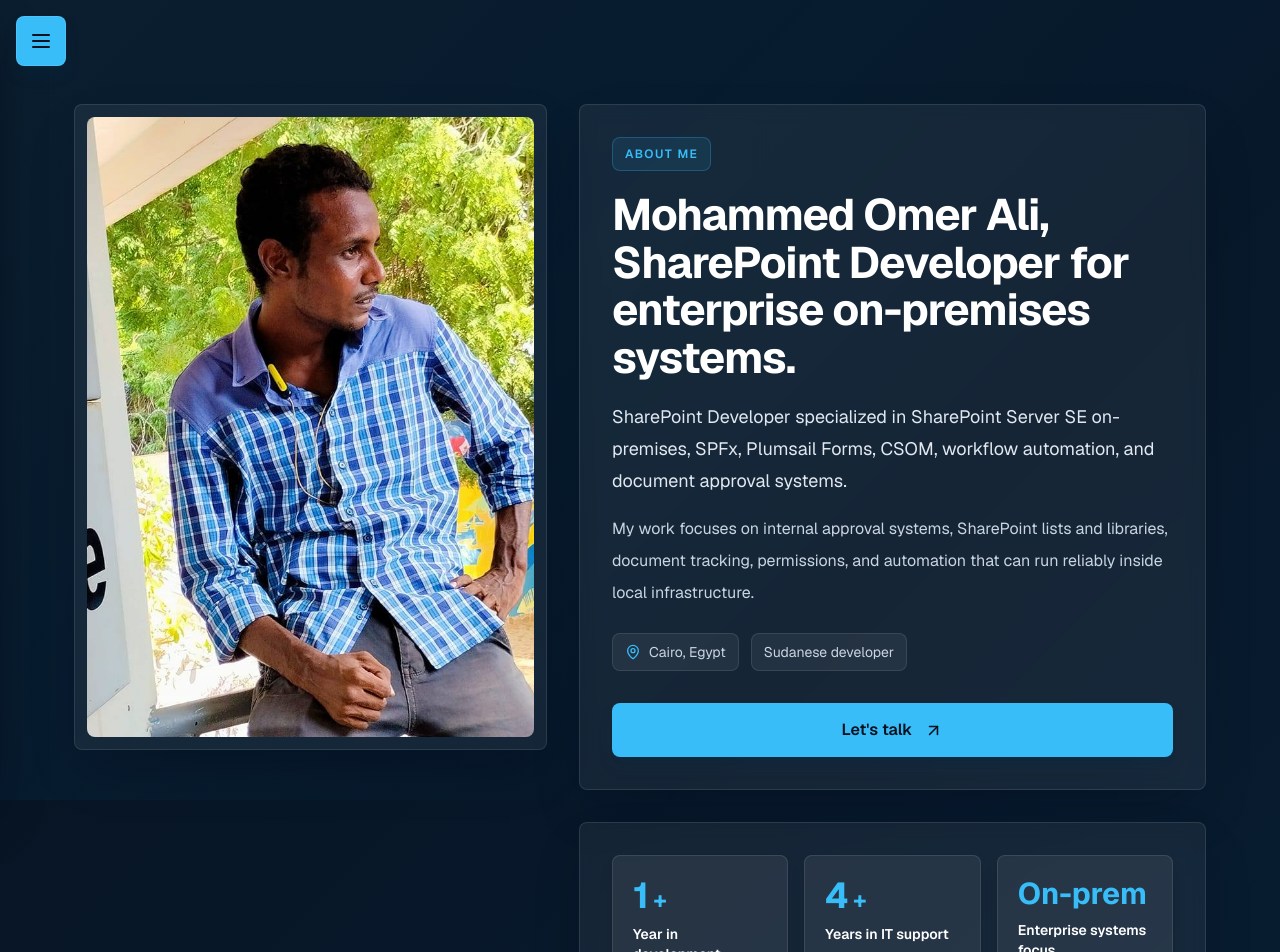
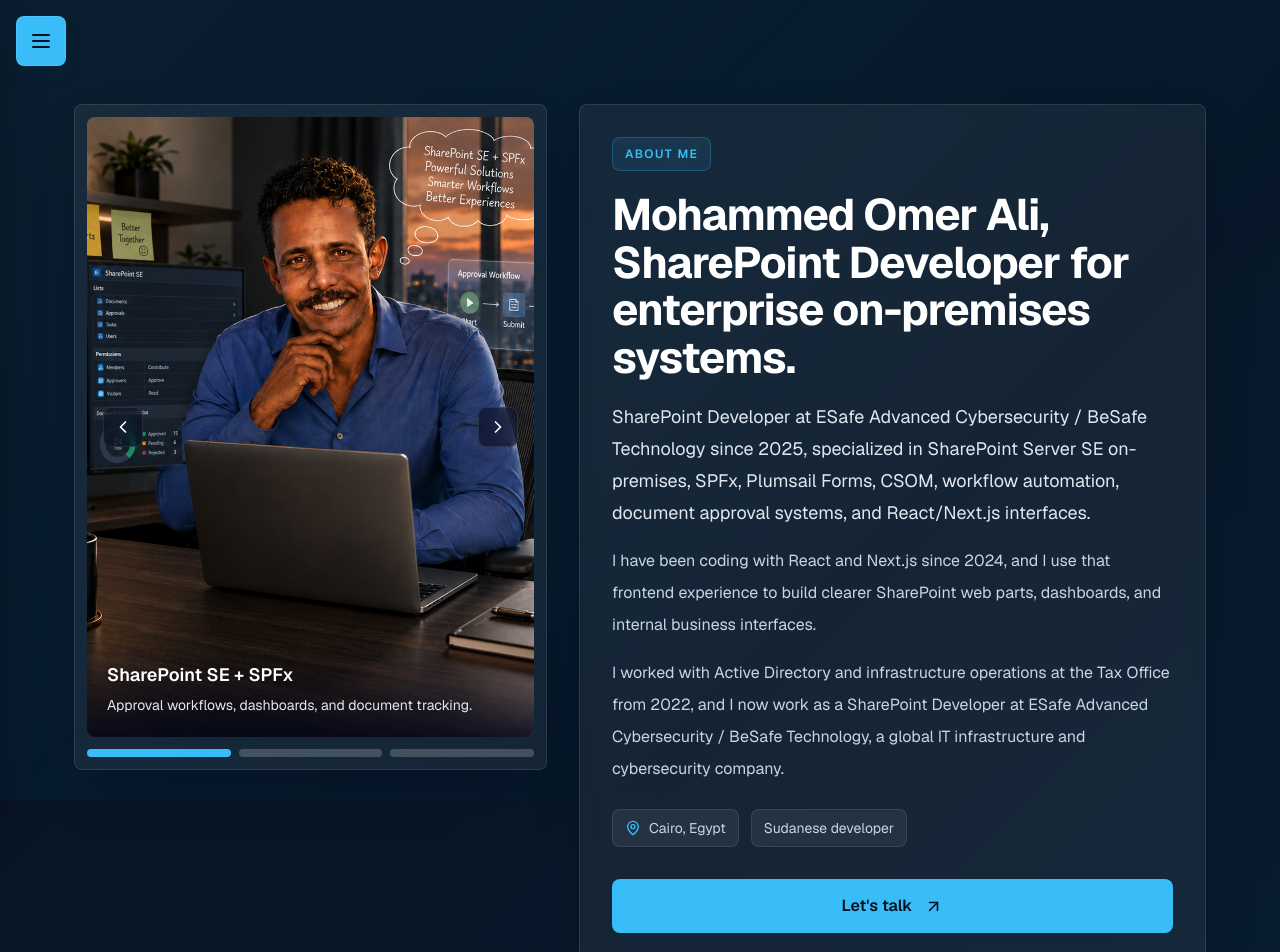
Before and after one commit to mohomer512/mohportfolio, a Next.js app: page /about in a window 1280 px wide. Shown: the top 952 px of the page. Built offline with nearby package versions, Linux system fonts and the light colour scheme.

Commit message:
Update experience and add about image slider

```diff
--- a/app/about/page.tsx
+++ b/app/about/page.tsx
@@ -1,16 +1,15 @@
 "use client";
 
 import React from "react";
-import Image from "next/image";
 import Link from "next/link";
 import { motion } from "framer-motion";
 import { ArrowUpRight, MapPin } from "lucide-react";
+import AboutPhotoSlider from "@/components/AboutPhotoSlider";
 import Info from "@/components/Info";
 import Journey from "@/components/Journey";
 import Skills from "@/components/Skills";
 import Stats from "@/components/Stats";
 import WhatIBuild from "@/components/WhatIBuild";
-import aboutImg from "@/public/assets/about.jpg";
 import { profileSummary } from "@/lib/profile-data";
 
 const About = () => {
@@ -29,18 +28,7 @@
       className="mx-auto mt-20 grid w-full gap-8 pb-16 xl:grid-cols-[0.86fr_1.14fr]"
     >
       <aside className="xl:sticky xl:top-8 xl:self-start">
-        <div className="overflow-hidden rounded-lg border border-white/10 bg-white/[0.06] p-3 shadow-2xl shadow-slate-950/30">
-          <div className="relative h-[360px] overflow-hidden rounded-lg sm:h-[460px] xl:h-[620px]">
-            <Image
-              src={aboutImg}
-              alt="Mohammed Omer Ali"
-              fill
-              sizes="(min-width: 1280px) 420px, 100vw"
-              className="object-cover object-center"
-              priority
-            />
-          </div>
-        </div>
+        <AboutPhotoSlider />
       </aside>
 
       <div className="space-y-8">
@@ -51,8 +39,13 @@
           </h1>
           <p className="mt-5 text-lg leading-8 text-slate-200">{profileSummary}</p>
           <p className="mt-4 leading-8 text-slate-300">
-            My work focuses on internal approval systems, SharePoint lists and libraries, document
-            tracking, permissions, and automation that can run reliably inside local infrastructure.
+            I have been coding with React and Next.js since 2024, and I use that frontend experience
+            to build clearer SharePoint web parts, dashboards, and internal business interfaces.
+          </p>
+          <p className="mt-4 leading-8 text-slate-300">
+            I worked with Active Directory and infrastructure operations at the Tax Office from 2022,
+            and I now work as a SharePoint Developer at ESafe Advanced Cybersecurity / BeSafe
+            Technology, a global IT infrastructure and cybersecurity company.
           </p>
 
           <div className="mt-6 flex flex-wrap items-center gap-3 text-sm text-slate-300">
--- /dev/null
+++ b/components/AboutPhotoSlider.tsx
@@ -0,0 +1,92 @@
+"use client";
+
+import Image from "next/image";
+import { ChevronLeft, ChevronRight } from "lucide-react";
+import { useState } from "react";
+
+const slides = [
+  {
+    src: "/assets/about-sharepoint-workflow.png",
+    alt: "Mohammed Omer Ali working with SharePoint approval workflow systems",
+    title: "SharePoint SE + SPFx",
+    caption: "Approval workflows, dashboards, and document tracking.",
+  },
+  {
+    src: "/assets/about-dev-erp.png",
+    alt: "Mohammed Omer Ali developer illustration with SharePoint, Plumsail, Next.js, and ERP tools",
+    title: "React, Next.js & ERP",
+    caption: "Frontend development, Odoo knowledge, and on-premises systems.",
+  },
+  {
+    src: "/assets/about.jpg",
+    alt: "Mohammed Omer Ali profile photo",
+    title: "Enterprise Support",
+    caption: "Active Directory, Windows Server, infrastructure, and IT operations.",
+  },
+];
+
+const AboutPhotoSlider = () => {
+  const [activeIndex, setActiveIndex] = useState(0);
+  const activeSlide = slides[activeIndex];
+
+  const goToPrevious = () => {
+    setActiveIndex((current) => (current === 0 ? slides.length - 1 : current - 1));
+  };
+
+  const goToNext = () => {
+    setActiveIndex((current) => (current === slides.length - 1 ? 0 : current + 1));
+  };
+
+  return (
+    <div className="overflow-hidden rounded-lg border border-white/10 bg-white/[0.06] p-3 shadow-2xl shadow-slate-950/30">
+      <div className="relative h-[360px] overflow-hidden rounded-lg sm:h-[460px] xl:h-[620px]">
+        <Image
+          key={activeSlide.src}
+          src={activeSlide.src}
+          alt={activeSlide.alt}
+          fill
+          sizes="(min-width: 1280px) 420px, 100vw"
+          className="object-cover object-center transition-opacity duration-500"
+          priority
+        />
+        <div className="absolute inset-x-0 bottom-0 bg-gradient-to-t from-slate-950/85 via-slate-950/40 to-transparent p-5">
+          <p className="text-lg font-semibold text-white">{activeSlide.title}</p>
+          <p className="mt-1 text-sm leading-6 text-slate-200">{activeSlide.caption}</p>
+        </div>
+
+        <button
+          type="button"
+          onClick={goToPrevious}
+          aria-label="Previous image"
+          className="absolute left-4 top-1/2 flex h-10 w-10 -translate-y-1/2 items-center justify-center rounded-lg border border-white/10 bg-slate-950/55 text-white backdrop-blur transition-colors hover:bg-accent hover:text-primary"
+        >
+          <ChevronLeft size={20} />
+        </button>
+        <button
+          type="button"
+          onClick={goToNext}
+          aria-label="Next image"
+          className="absolute right-4 top-1/2 flex h-10 w-10 -translate-y-1/2 items-center justify-center rounded-lg border border-white/10 bg-slate-950/55 text-white backdrop-blur transition-colors hover:bg-accent hover:text-primary"
+        >
+          <ChevronRight size={20} />
+        </button>
+      </div>
+
+      <div className="mt-3 grid grid-cols-3 gap-2">
+        {slides.map((slide, index) => (
+          <button
+            key={slide.src}
+            type="button"
+            onClick={() => setActiveIndex(index)}
+            aria-label={`Show ${slide.title}`}
+            className={`h-2 rounded-full transition-all ${
+              index === activeIndex ? "bg-accent" : "bg-white/20 hover:bg-white/40"
+            }`}
+          />
+        ))}
+      </div>
+    </div>
+  );
+};
+
+export default AboutPhotoSlider;
--- a/components/Hero.tsx
+++ b/components/Hero.tsx
@@ -52,6 +52,8 @@
                   "SharePoint Server SE",
                   1800,
                   "SPFx Web Parts",
+                  1800,
+                  "React & Next.js Interfaces",
                   1800,
                   "Workflow Automation",
                   1800,
--- a/components/Journey.tsx
+++ b/components/Journey.tsx
@@ -2,7 +2,7 @@
 
 import React from "react";
 import { motion } from "framer-motion";
-import { BriefcaseBusiness, GraduationCap, ServerCog } from "lucide-react";
+import { BriefcaseBusiness, Code2, GraduationCap, ServerCog } from "lucide-react";
 
 interface TimelineItem {
   icon: React.ReactNode;
@@ -15,11 +15,19 @@
 const journeyData: TimelineItem[] = [
   {
     icon: <ServerCog className="h-5 w-5 text-accent" />,
-    title: "SharePoint & Workflow Developer",
-    organization: "Freelance / project work",
+    title: "SharePoint Developer",
+    organization: "ESafe Advanced Cybersecurity / BeSafe Technology",
+    date: "2025 - Present",
+    description:
+      "Working on SharePoint Server SE on-premises solutions, SPFx web parts, Plumsail Forms, CSOM, approval workflows, and document tracking for enterprise environments.",
+  },
+  {
+    icon: <Code2 className="h-5 w-5 text-accent" />,
+    title: "React & Next.js Developer",
+    organization: "Frontend and SharePoint interface development",
     date: "2024 - Present",
     description:
-      "Building SharePoint Server SE on-premises solutions with SPFx, Plumsail Forms, CSOM, approval workflows, and document tracking.",
+      "Coding with React and Next.js to build modern web interfaces, SharePoint dashboards, and internal business tools.",
   },
   {
     icon: <BriefcaseBusiness className="h-5 w-5 text-accent" />,
@@ -27,7 +35,7 @@
     organization: "Tax Office, Khartoum, Sudan",
     date: "2022 - 2024",
     description:
-      "Supported users, hardware, CCTV, networking, UPS, firewall, server troubleshooting, and Windows-based infrastructure operations.",
+      "Worked with Active Directory, users, hardware, CCTV, networking, UPS, firewall, server troubleshooting, and Windows-based infrastructure operations.",
   },
   {
     icon: <GraduationCap className="h-5 w-5 text-accent" />,
--- a/components/Stats.tsx
+++ b/components/Stats.tsx
@@ -8,26 +8,26 @@
       <div className="grid gap-4 sm:grid-cols-3">
         <div className="card-surface p-5">
           <div className="flex items-end gap-1 text-4xl font-bold text-accent">
-            <CountUp end={1} duration={2.2} delay={0.2} />
-            <span className="text-2xl">+</span>
+            <span className="text-2xl">Since</span>
+            <CountUp end={2024} duration={2.2} delay={0.2} />
           </div>
-          <p className="mt-2 text-sm font-semibold text-white">Year in development</p>
-          <p className="mt-1 text-xs leading-5 text-slate-400">SharePoint, frontend, and automation.</p>
+          <p className="mt-2 text-sm font-semibold text-white">React & Next.js coding</p>
+          <p className="mt-1 text-xs leading-5 text-slate-400">Frontend interfaces, dashboards, and web parts.</p>
         </div>
 
         <div className="card-surface p-5">
           <div className="flex items-end gap-1 text-4xl font-bold text-accent">
-            <CountUp end={4} duration={2.2} delay={0.2} />
-            <span className="text-2xl">+</span>
+            <span className="text-2xl">Since</span>
+            <CountUp end={2022} duration={2.2} delay={0.2} />
           </div>
-          <p className="mt-2 text-sm font-semibold text-white">Years in IT support</p>
-          <p className="mt-1 text-xs leading-5 text-slate-400">Servers, networks, hardware, and users.</p>
+          <p className="mt-2 text-sm font-semibold text-white">Active Directory & IT support</p>
+          <p className="mt-1 text-xs leading-5 text-slate-400">Tax Office infrastructure and support work.</p>
         </div>
 
         <div className="card-surface p-5">
-          <p className="text-3xl font-bold text-accent">On-prem</p>
-          <p className="mt-2 text-sm font-semibold text-white">Enterprise systems focus</p>
-          <p className="mt-1 text-xs leading-5 text-slate-400">SharePoint SE, Windows Server, SQL Server.</p>
+          <p className="text-3xl font-bold text-accent">2025</p>
+          <p className="mt-2 text-sm font-semibold text-white">ESafe / BeSafe SharePoint Developer</p>
+          <p className="mt-1 text-xs leading-5 text-slate-400">Enterprise on-premises workflow systems.</p>
         </div>
       </div>
     </section>
--- a/lib/profile-data.ts
+++ b/lib/profile-data.ts
@@ -1,11 +1,12 @@
 export const profileSummary =
-  "SharePoint Developer specialized in SharePoint Server SE on-premises, SPFx, Plumsail Forms, CSOM, workflow automation, and document approval systems.";
+  "SharePoint Developer at ESafe Advanced Cybersecurity / BeSafe Technology since 2025, specialized in SharePoint Server SE on-premises, SPFx, Plumsail Forms, CSOM, workflow automation, document approval systems, and React/Next.js interfaces.";
 
 export const heroHighlights = [
   "SharePoint Server SE on-premises",
   "SPFx web parts",
+  "React & Next.js since 2024",
   "Document approval automation",
-  "Enterprise workflow support",
+  "Active Directory & on-prem infrastructure",
 ];
 
 export const skillGroups = [
@@ -36,13 +37,13 @@
   {
     title: "Frontend Development",
     summary:
-      "Modern interfaces for SharePoint dashboards, web parts, and internal tools.",
-    skills: ["React", "TypeScript", "JavaScript", "HTML", "CSS"],
+      "Modern interfaces for SharePoint dashboards, web parts, and internal tools, with React and Next.js experience since 2024.",
+    skills: ["React", "Next.js", "TypeScript", "JavaScript", "HTML", "CSS"],
   },
   {
     title: "Server & Infrastructure",
     summary:
-      "Practical support for the Windows-based environments behind on-premises systems.",
+      "Practical support for the Windows-based environments behind on-premises systems, including Active Directory work since 2022.",
     skills: [
       "Active Directory",
       "Windows Server",
@@ -54,8 +55,8 @@
   {
     title: "Business Systems / ERP",
     summary:
-      "Automation and integration basics for business applications and operational data.",
-    skills: ["Odoo ERP automation and integration basics"],
+      "Automation and integration knowledge for business applications and operational data.",
+    skills: ["Odoo ERP knowledge", "Odoo ERP automation and integration basics"],
   },
 ];
 
```
Also changed, not shown: app/services/page.tsx (+9 -3 lines), public/assets/about-sharepoint-workflow.png (added), 1 other file (tests, documents, lock files or other folders).
